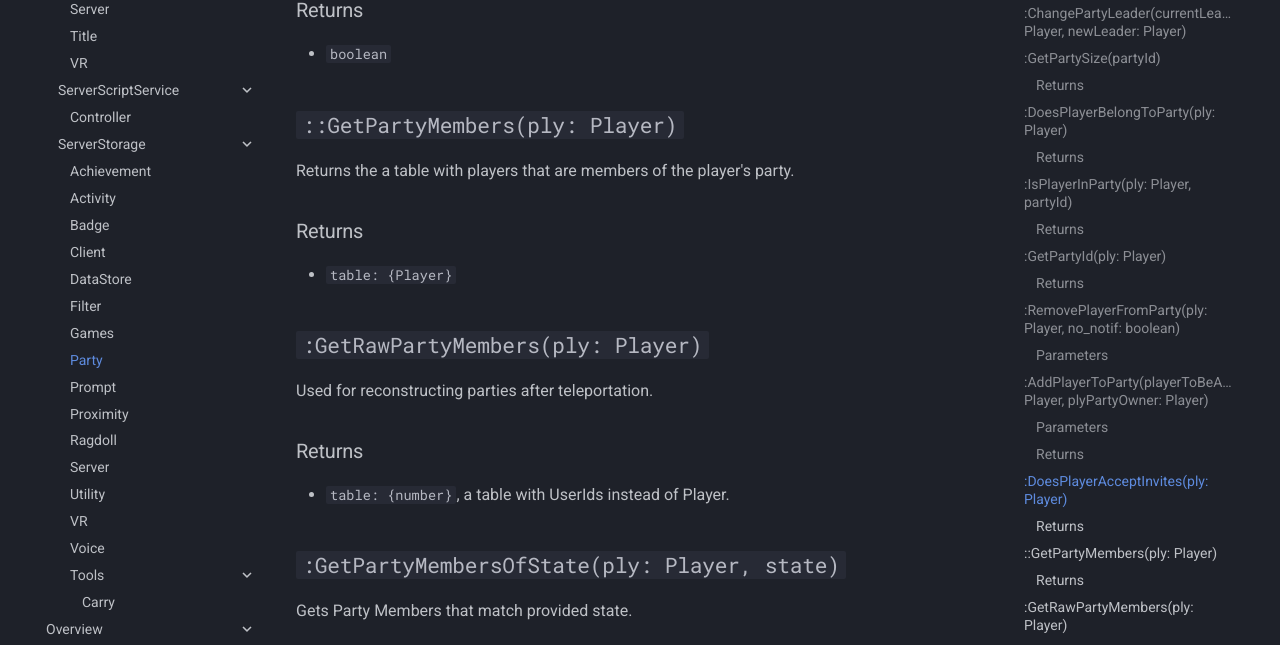
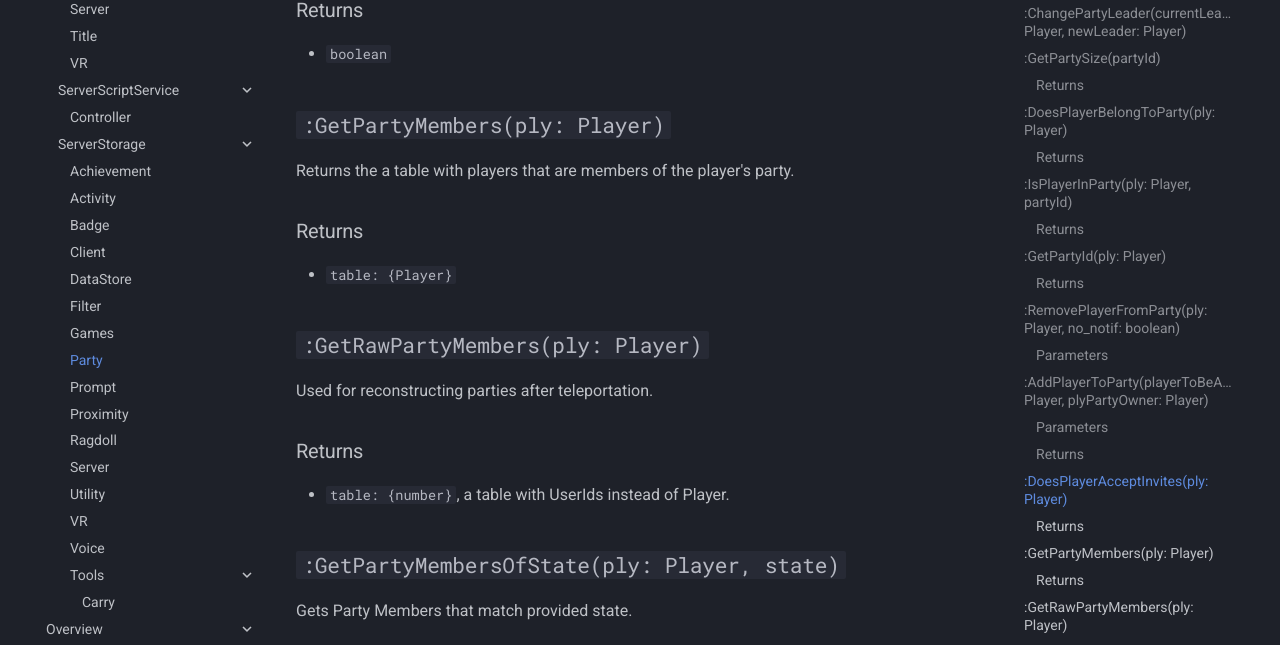
Before and after one commit to TheBoogle/neighbors-documentation, an MkDocs documentation site: the page built from docs/General/Modules/ServerStorage/Party.md, in a window 1280 px wide and 900 px high, scrolled down 2354 px. Shown: the part 149-794 px from the top of the window. Built offline with MkDocs 1.6.1 and Material for MkDocs 9.7.7, drawn with Linux system fonts in a browser that asks for light colours; comment, search, counter and statistics services are not loaded.

```diff
--- a/docs/General/Modules/ServerStorage/Party.md
+++ b/docs/General/Modules/ServerStorage/Party.md
@@ -62,7 +62,7 @@ Whether the player accepts party invites. Gets the ``DisablePartyInvites`` attri
 ### Returns
 * ``boolean``
 
-## ``::GetPartyMembers(ply: Player)``
+## ``:GetPartyMembers(ply: Player)``
 Returns the a table with players that are members of the player's party.
 ### Returns
 * ``table: {Player}``
```
